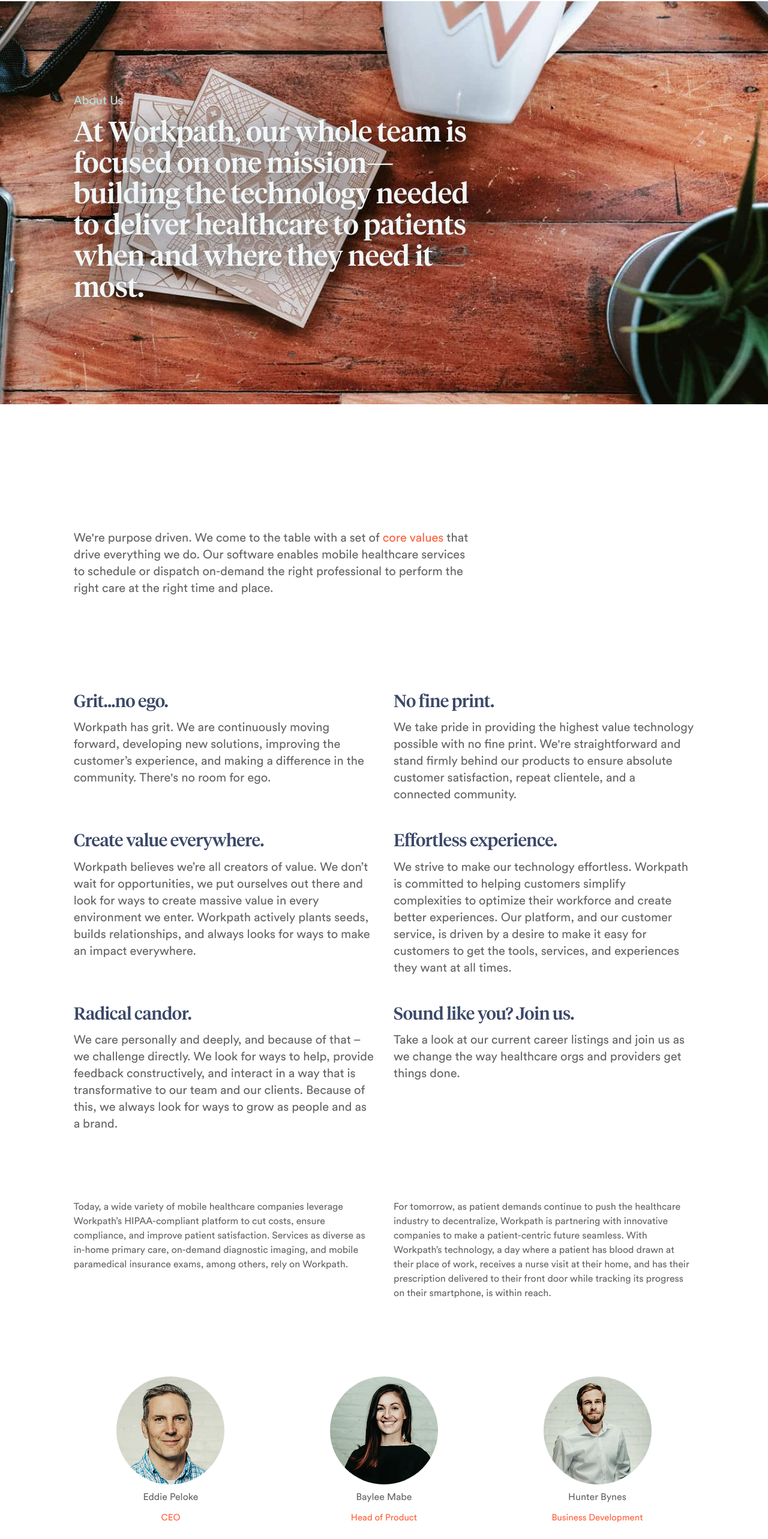
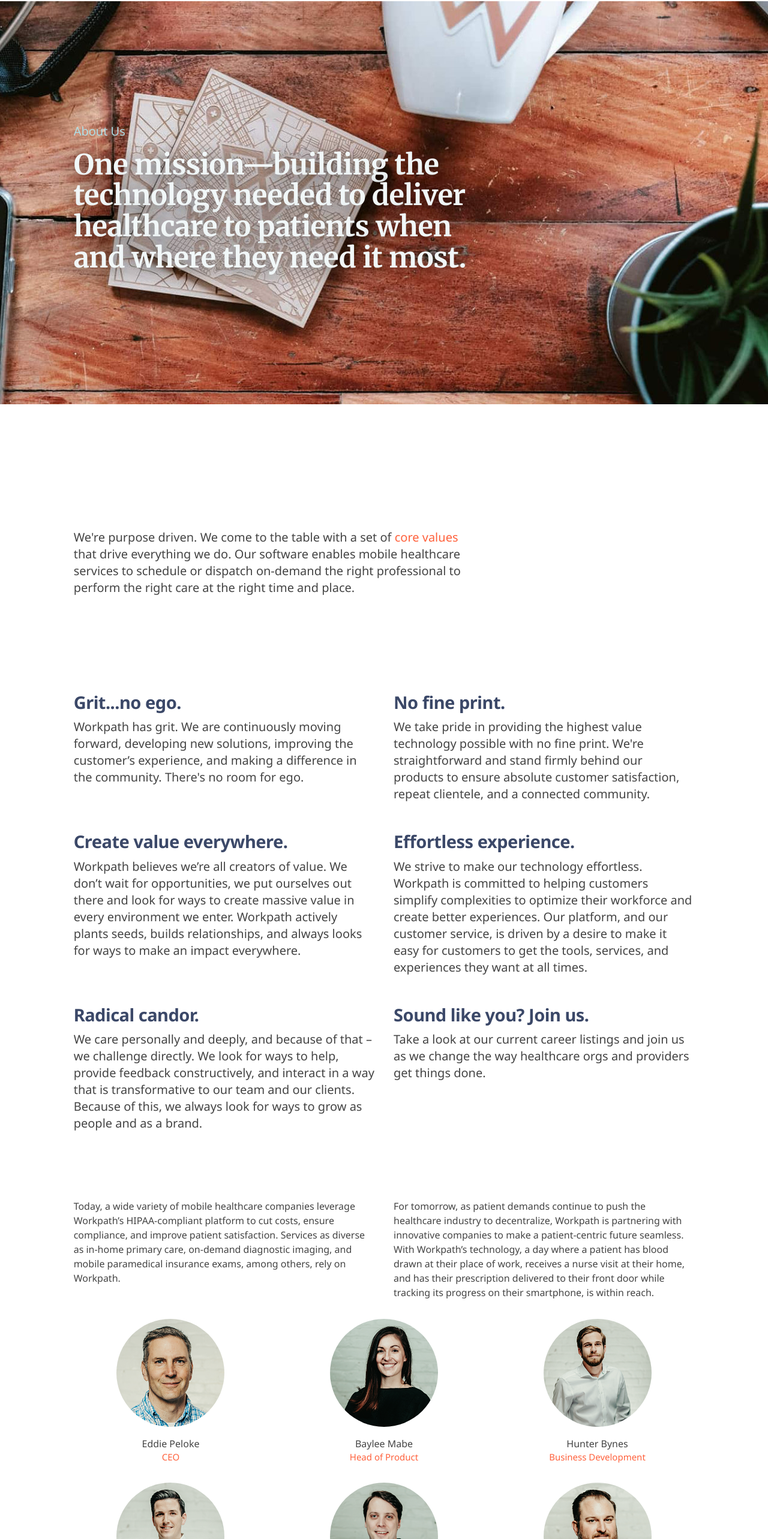
Before and after one commit to nickmjones/workpath.co, a Next.js app: page /company in a window 1280 px wide. Shown: the part 134-2700 px from the top of the page at 60% size. Built offline with nearby package versions, Linux system fonts and the light colour scheme.

Commit message:
Changes to font stack and more

```diff
--- a/components/hero.js
+++ b/components/hero.js
@@ -8,7 +8,7 @@
     return (
       <header className={styles.hero}>
         <div className={styles.heroHeadline}>
-          <h1>The only dispatch platform for mobile healthcare services.</h1>
+          <h1 className="display">The only dispatch platform for mobile healthcare services.</h1>
           <div className={styles.actions}>
             <Link href="/contact">
               <a>
--- a/package.json
+++ b/package.json
@@ -17,6 +17,7 @@
     "react": "16.13.1",
     "react-countup": "^4.3.3",
     "react-dom": "16.13.1",
+    "react-hubspot-form": "^1.3.7",
     "react-markdown": "^4.3.1",
     "react-reveal": "^1.2.2",
     "react-visibility-sensor": "^5.1.1",
--- a/pages/casestudies.js
+++ b/pages/casestudies.js
@@ -20,7 +20,7 @@
         <div className="columns columns--pull-right margin-y-xlarge fade-in">
           <div className="column column--66 column--center-children">
             <p className="large color-belaire">Case Studies</p>
-            <h4 className="color-fog shadow">
+            <h4 className="color-fog shadow display">
               Companies that use Workpath are at the forefront of on-demand, all-mobile healthcare. Here's how we do it, together. Let's blaze a trail.
             </h4>
           </div>
--- a/pages/casestudies/[slug].js
+++ b/pages/casestudies/[slug].js
@@ -43,7 +43,7 @@
           <div className="columns margin-y-xlarge fade-in">
             <div className="column column--66 column--center-children">
               <p className="large color-quartz">Case Studies</p>
-              <h4 className="color-fog shadow">{frontmatter.title}</h4>
+              <h4 className="color-fog shadow display">{frontmatter.title}</h4>
             </div>
           </div>
         </section>
@@ -62,7 +62,7 @@
           <div className="columns margin-y-xlarge fade-in">
             <div className="column column--66 column--center-children">
               <p className="large color-quartz">Case Studies</p>
-              <h4 className="color-fog shadow">{frontmatter.title}</h4>
+              <h4 className="color-fog shadow display">{frontmatter.title}</h4>
             </div>
           </div>
         </section>
--- a/pages/company.js
+++ b/pages/company.js
@@ -21,10 +21,8 @@
         <div className="columns margin-y-xlarge fade-in">
           <div className="column column--66 column--center-children">
             <p className="large color-belaire">About Us</p>
-            <h4 className="color-fog shadow">
-              At Workpath, our whole team is focused on one mission—building the
-              technology needed to deliver healthcare to patients when and where
-              they need it most.
+            <h4 className="color-fog shadow display">
+              One mission&mdash;building the technology needed to deliver healthcare to patients when and where they need it most.
             </h4>
           </div>
         </div>
@@ -124,62 +122,62 @@
         </div>
       </div>
 
-      <div className="columns columns--center-items columns--wrap margin-y-xlarge">
-        <div className="column column--33 align-center padding-bottom-medium">
+      <div className="columns columns--center-items columns--wrap margifigure-xlarge">
+        <figure className="column column--33 align-center padding-bottom-medium">
           <img className={styles.avatar} src="./images/team/eddie.png" />
           <p>Eddie Peloke</p>
           <p className="small color-quartz">CEO</p>
-        </div>
-        <div className="column column--33 align-center padding-bottom-medium">
+        </figure>
+        <figure className="column column--33 align-center padding-bottom-medium">
           <img className={styles.avatar} src="./images/team/baylee.png" />
           <p>Baylee Mabe</p>
           <p className="small color-quartz">Head of Product</p>
-        </div>
-        <div className="column column--33 align-center padding-bottom-medium">
+        </figure>
+        <figure className="column column--33 align-center padding-bottom-medium">
           <img className={styles.avatar} src="./images/team/hunter.png" />
           <p>Hunter Bynes</p>
           <p className="small color-quartz">Business Development</p>
-        </div>
-        <div className="column column--33 align-center padding-bottom-medium">
+        </figure>
+        <figure className="column column--33 align-center padding-bottom-medium">
           <img className={styles.avatar} src="./images/team/luke.png" />
           <p>Luke Atwood</p>
           <p className="small color-quartz">Business Development</p>
-        </div>
-        <div className="column column--33 align-center padding-bottom-medium">
+        </figure>
+        <figure className="column column--33 align-center padding-bottom-medium">
           <img className={styles.avatar} src="./images/team/mitchell.png" />
           <p>Mitchell Murray</p>
           <p className="small color-quartz">Business Development</p>
-        </div>
-        <div className="column column--33 align-center padding-bottom-medium">
+        </figure>
+        <figure className="column column--33 align-center padding-bottom-medium">
           <img className={styles.avatar} src="./images/team/ryan.png" />
           <p>Ryan Stimmler</p>
           <p className="small color-quartz">Developer</p>
-        </div>
-        <div className="column column--33 align-center padding-bottom-medium">
+        </figure>
+        <figure className="column column--33 align-center padding-bottom-medium">
           <img className={styles.avatar} src="./images/team/jeremy.png" />
           <p>Jeremy Remington</p>
           <p className="small color-quartz">IT Infrastructure Specialist</p>
-        </div>
-        <div className="column column--33 align-center padding-bottom-medium">
+        </figure>
+        <figure className="column column--33 align-center padding-bottom-medium">
           <img className={styles.avatar} src="./images/team/elliott.png" />
           <p>Elliott Pogue</p>
           <p className="small color-quartz">Developer</p>
-        </div>
-        <div className="column column--33 align-center padding-bottom-medium">
+        </figure>
+        <figure className="column column--33 align-center padding-bottom-medium">
           <img className={styles.avatar} src="./images/team/louie.png" />
           <p>Louie Cheung</p>
           <p className="small color-quartz">Developer</p>
-        </div>
-        <div className="column column--33 align-center padding-bottom-medium">
+        </figure>
+        <figure className="column column--33 align-center padding-bottom-medium">
           <img className={styles.avatar} src="./images/team/justin.png" />
           <p>Justin Rutherford</p>
           <p className="small color-quartz">Developer</p>
-        </div>
-        <div className="column column--33 align-center padding-bottom-medium">
+        </figure>
+        <figure className="column column--33 align-center padding-bottom-medium">
           <img className={styles.avatar} src="./images/team/emily.png" />
           <p>Emily Murphy</p>
           <p className="small color-quartz">Developer</p>
-        </div>
+        </figure>
       </div>
     </>
   );
--- a/pages/platform.js
+++ b/pages/platform.js
@@ -22,7 +22,7 @@
         <div className="columns margin-y-xlarge fade-in">
           <div className="column column--66 column--center-children">
             <p className="large color-belaire">How It Works</p>
-            <h4 className="color-fog shadow">
+            <h4 className="color-fog shadow display">
               Run your team from just one app. Eliminate distractions, simplify
               processes, and delight patients. Yes, really.
             </h4>
@@ -97,7 +97,7 @@
       >
         <div className="columns">
           <div className="column column--50">
-            <h4 className="color-fog">
+            <h4 className="color-fog display">
               Workpath routes, communicates, plans, and administrates—so you can
               provide care.
             </h4>
--- a/styles/base/variables.scss
+++ b/styles/base/variables.scss
@@ -5,9 +5,9 @@
 */
 $font-size: 16px;
 $line-height: $font-size * 1.6;
-$font-display: 'Tiempos Headline', Georgia, Times, serif;
-$font-body: 'Circular Book', Helvetica, Arial, sans-serif;
-$font-body-bold: 'Circular Bold', Helvetica, Arial, sans-serif;
+$font-display: 'Merriweather', Georgia, Times, serif;
+$font-body: 'Noto Sans', Helvetica, Arial, sans-serif;
+$font-body-bold: 'Noto Sans', Helvetica, Arial, sans-serif;
 
 // these values are not scalar...
 $h1-size: 11.375rem;
@@ -15,6 +15,7 @@
 $h3-size: 4.9375rem;
 $h4-size: 2.9375rem;
 $h5-size: 1.8125rem;
+$p-size: 1.1rem;
 
 
 // Element sizes
--- a/styles/global.scss
+++ b/styles/global.scss
@@ -17,31 +17,17 @@
 # Fonts
 ###################################################
 */
-@font-face {
-  font-family: "Tiempos Headline";
-  font-weight: 400;
-  src: url("./fonts/TiemposHeadline-Medium.woff") format("woff");
-}
-@font-face {
-  font-family: "Circular Book";
-  font-weight: 200;
-  src: url("./fonts/lineto-circular-pro-book.woff") format("woff");
-}
-@font-face {
-  font-family: "Circular Bold";
-  font-weight: 200;
-  src: url("./fonts/lineto-circular-pro-bold.woff") format("woff");
-}
-
+@import url('https://fonts.googleapis.com/css2?family=Merriweather:wght@700;900&family=Noto+Sans:ital,wght@0,400;0,700;1,400;1,700&display=swap');
 
 h1,
 h2,
 h3,
 h4,
 h5 {
-  font-family: $font-display;
+  font-family: $font-body;
   color: color(admiral);
   letter-spacing: -0.03rem;
+  font-weight: 700;
 }
 
 h1 {
@@ -69,8 +55,12 @@
   margin-bottom: $h5-size/3;
 }
 
+.display {
+  font-family: $font-display;
+}
+
 p {
-  color: #666;
+  color: #444;
   font-size: 1rem;
   line-height: 1.5;
 
@@ -122,6 +112,13 @@
   line-height: 1.4;
   margin: 2rem 0;
   border-left: 1px solid color(scrub);
+}
+ul.generic {
+  margin-left: 1rem;
+}
+ul.generic li {
+  font-size: $p-size;
+  margin: 1rem 0;
 }
 
 /*
@@ -316,3 +313,7 @@
   animation: fadein 1.2s;
   animation-fill-mode: backwards;
 }
+
+figure p + p {
+  margin: 0;
+}
--- a/styles/modules/company.module.scss
+++ b/styles/modules/company.module.scss
@@ -4,5 +4,5 @@
   border-radius: 100px;
   display: block;
   width: 180px;
-  margin: 0 auto .5rem;
+  margin: 0 auto 1rem;
 }
```
Also changed, not shown: pages/demo.js (added, +41 -0 lines), 1 other file (tests, documents, lock files or other folders).
